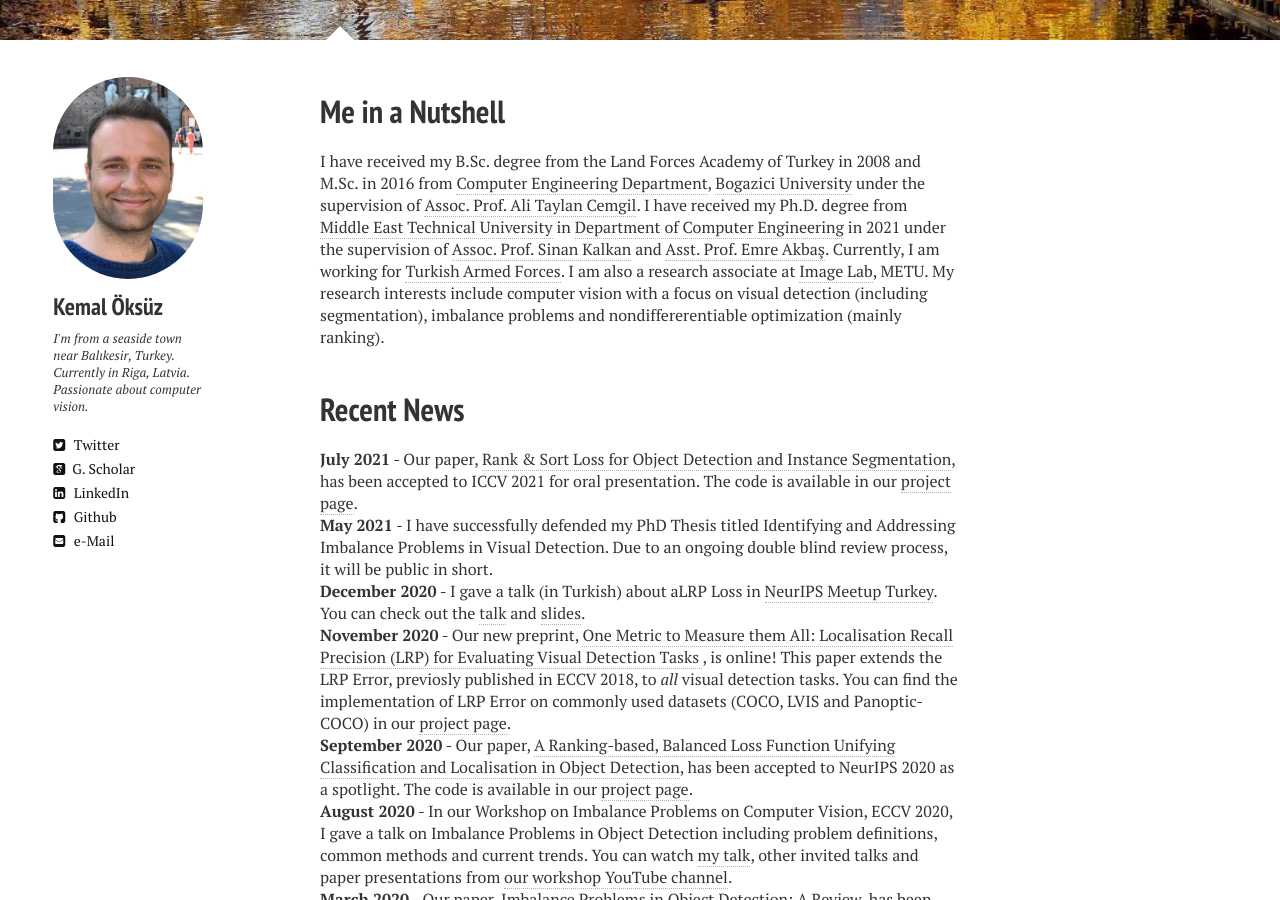
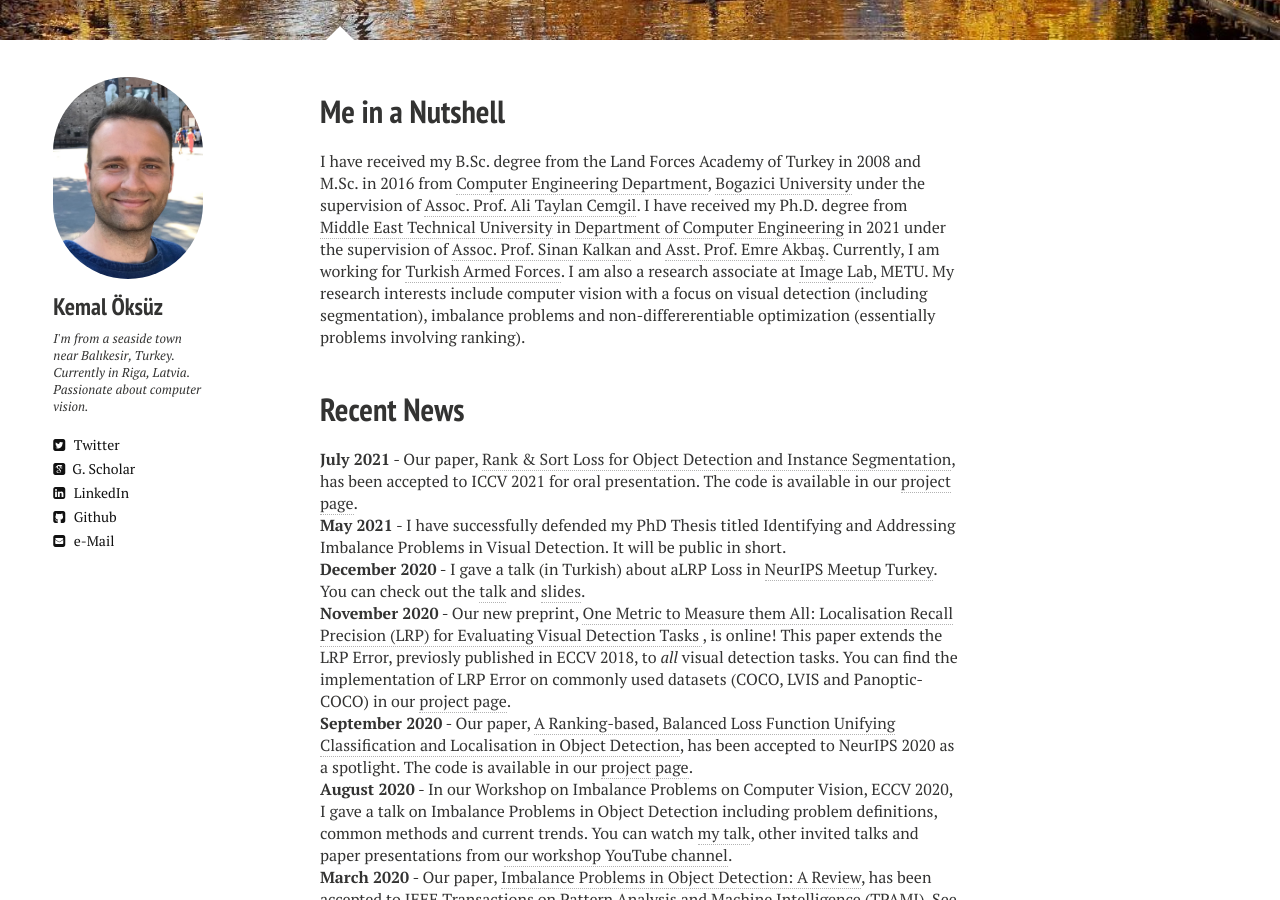
Before and after one commit to kemaloksuz/kemaloksuz.github.io, a Jekyll site: the page built from index.md, in a window 1280 px wide and 900 px high, scrolled down 642 px. Built offline with Jekyll 4.4.1, drawn with Linux system fonts in a browser that asks for light colours; nearby versions of some CDN libraries; comment, search, counter and statistics services are not loaded.

Commit message:
Update index.md

```diff
--- a/index.md
+++ b/index.md
@@ -7,14 +7,14 @@ image:
   feature: rigaautumn.jpg
 ---
 
-I have received my B.Sc. degree from the Land Forces Academy of Turkey in 2008 and M.Sc. in 2016 from <a href="https://www.cmpe.boun.edu.tr" target="_blank">Computer Engineering Department</a>, <a href="http://www.boun.edu.tr/en-US/Index" target="_blank">Bogazici University</a> under the supervision of <a href="https://www.cmpe.boun.edu.tr/~cemgil/" target="_blank">Assoc. Prof. Ali Taylan Cemgil</a>. I have received my Ph.D. degree from <a href="https://www.metu.edu.tr" target="_blank">Middle East Technical University</a> in <a href="https://ceng.metu.edu.tr" target="_blank">Department of Computer Engineering</a> in 2021 under the supervision of <a href="http://www.kovan.ceng.metu.edu.tr/~sinan/" target="_blank">Assoc. Prof. Sinan Kalkan</a> and <a href="http://user.ceng.metu.edu.tr/~emre/" target="_blank">Asst. Prof. Emre Akbaş</a>. Currently, I am working for <a href="https://www.tsk.tr/HomeEng" target="_blank">Turkish Armed Forces</a>. I am also a research associate at <a href="https://image.ceng.metu.edu.tr" target="_blank">Image Lab</a>, METU. My research interests include computer vision with a focus on visual detection (including segmentation), imbalance problems and nondiffererentiable optimization (mainly ranking).
+I have received my B.Sc. degree from the Land Forces Academy of Turkey in 2008 and M.Sc. in 2016 from <a href="https://www.cmpe.boun.edu.tr" target="_blank">Computer Engineering Department</a>, <a href="http://www.boun.edu.tr/en-US/Index" target="_blank">Bogazici University</a> under the supervision of <a href="https://www.cmpe.boun.edu.tr/~cemgil/" target="_blank">Assoc. Prof. Ali Taylan Cemgil</a>. I have received my Ph.D. degree from <a href="https://www.metu.edu.tr" target="_blank">Middle East Technical University</a> in <a href="https://ceng.metu.edu.tr" target="_blank">Department of Computer Engineering</a> in 2021 under the supervision of <a href="http://www.kovan.ceng.metu.edu.tr/~sinan/" target="_blank">Assoc. Prof. Sinan Kalkan</a> and <a href="http://user.ceng.metu.edu.tr/~emre/" target="_blank">Asst. Prof. Emre Akbaş</a>. Currently, I am working for <a href="https://www.tsk.tr/HomeEng" target="_blank">Turkish Armed Forces</a>. I am also a research associate at <a href="https://image.ceng.metu.edu.tr" target="_blank">Image Lab</a>, METU. My research interests include computer vision with a focus on visual detection (including segmentation), imbalance problems and non-differerentiable optimization (essentially problems involving ranking).
 
 <br />
 
 
 <h1>Recent News</h1>
 **July 2021** - Our paper, <a href="https://arxiv.org/abs/2107.11669" target="_blank"> Rank & Sort Loss for Object Detection and Instance Segmentation</a>, has been accepted to ICCV 2021 for oral presentation. The code is available in our <a href="https://github.com/kemaloksuz/RankSortLoss" target="_blank">project page</a>.<br />
-**May 2021** - I have successfully defended my PhD Thesis titled Identifying and Addressing Imbalance Problems in Visual Detection. Due to an ongoing double blind review process, it will be public in short. <br />
+**May 2021** - I have successfully defended my PhD Thesis titled Identifying and Addressing Imbalance Problems in Visual Detection. It will be public in short. <br />
 **December 2020** - I gave a talk (in Turkish) about aLRP Loss in <a href="https://inzva.com/ai/meetups/2020/neurips-meetup-turkey-2020" target="_blank">NeurIPS Meetup Turkey</a>. You can check out the <a href="https://www.youtube.com/watch?v=8M4k4ILdzvg" target="_blank">talk</a> and  <a href="https://drive.google.com/file/d/1S_u0_sjK2FcGJZYQWY3PNPeybclAOf-_/view?usp=sharing" target="_blank">slides</a>. <br />
 **November 2020** - Our new preprint, <a href="https://arxiv.org/abs/2011.10772" target="_blank">One Metric to Measure them All: Localisation Recall Precision (LRP) for Evaluating Visual Detection Tasks
 </a>, is online! This paper extends the LRP Error, previosly published in ECCV 2018, to *all* visual detection tasks. You can find the implementation of LRP Error on commonly used datasets (COCO, LVIS and Panoptic-COCO) in our <a href="https://github.com/kemaloksuz/LRP-Error" target="_blank">project page</a>.<br />
```
